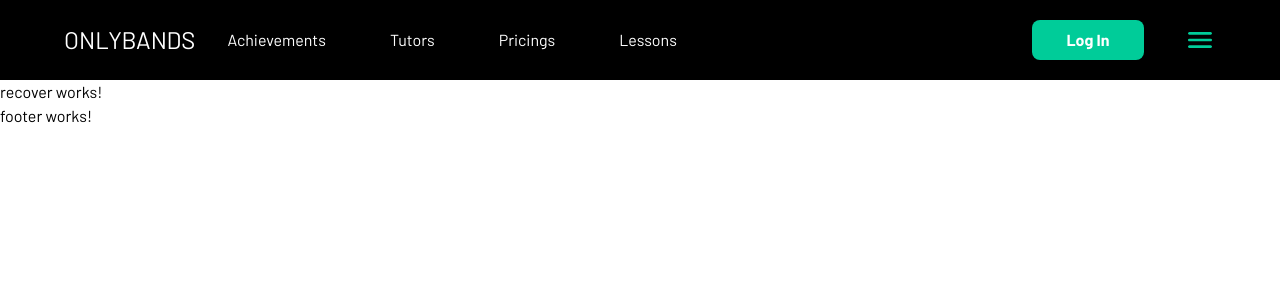
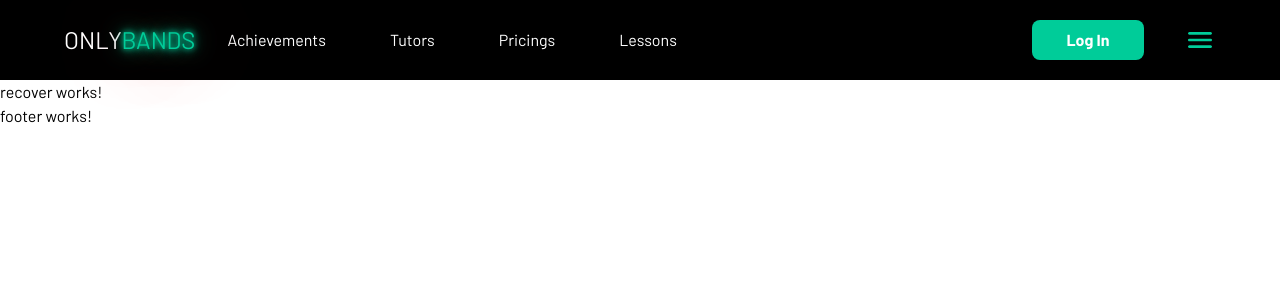
Before and after one commit to kenryanlukearias/onlybands, an Angular app in the folder frontend/onlybands/: page /recover-password in a window 1280 px wide. Shown: the top 300 px of the page. Built offline with nearby package versions, Linux system fonts and the light colour scheme.

Commit message:
Animation for ONLYBANDS was put

```diff
--- a/frontend/onlybands/src/app/shared/header/header.component.scss
+++ b/frontend/onlybands/src/app/shared/header/header.component.scss
@@ -62,8 +62,28 @@ p {
     transition: color 0.3s ease-in-out;
 }
 
+@keyframes fadeInOut {
+    0% {
+        color: var(--main-color2);
+        transform: translateY(-10px);
+        text-shadow: 0 0 5px var(--main-color2), 0 0 10px var(--main-color2), 0 0 20px var(--main-color2), 0 0 40px var(--main-color2), 0 0 80px var(--main-color2);
+
+    }
+    50% {
+        color: var(--main-color1);
+        transform: translateY(0);
+        text-shadow: 0 0 5px var(--main-color1), 0 0 10px var(--main-color1), 0 0 20px var(--main-color1), 0 0 40px var(--main-color2), 0 0 80px var(--main-color2);
+
+    }
+    100% {
+        color: var(--main-color2);
+        transform: translateY(10px);
+        text-shadow: 0 0 5px var(--main-color2), 0 0 10px var(--main-color2), 0 0 20px var(--main-color2), 0 0 40px var(--main-color2), 0 0 80px var(--main-color2);
+    }
+}
+
 span {
-    font-size: 1.5rem;
+    animation: fadeInOut 2s infinite;
 }
 
 // on mobile, navigation is in the sidebar menu. normal on pc size
```
